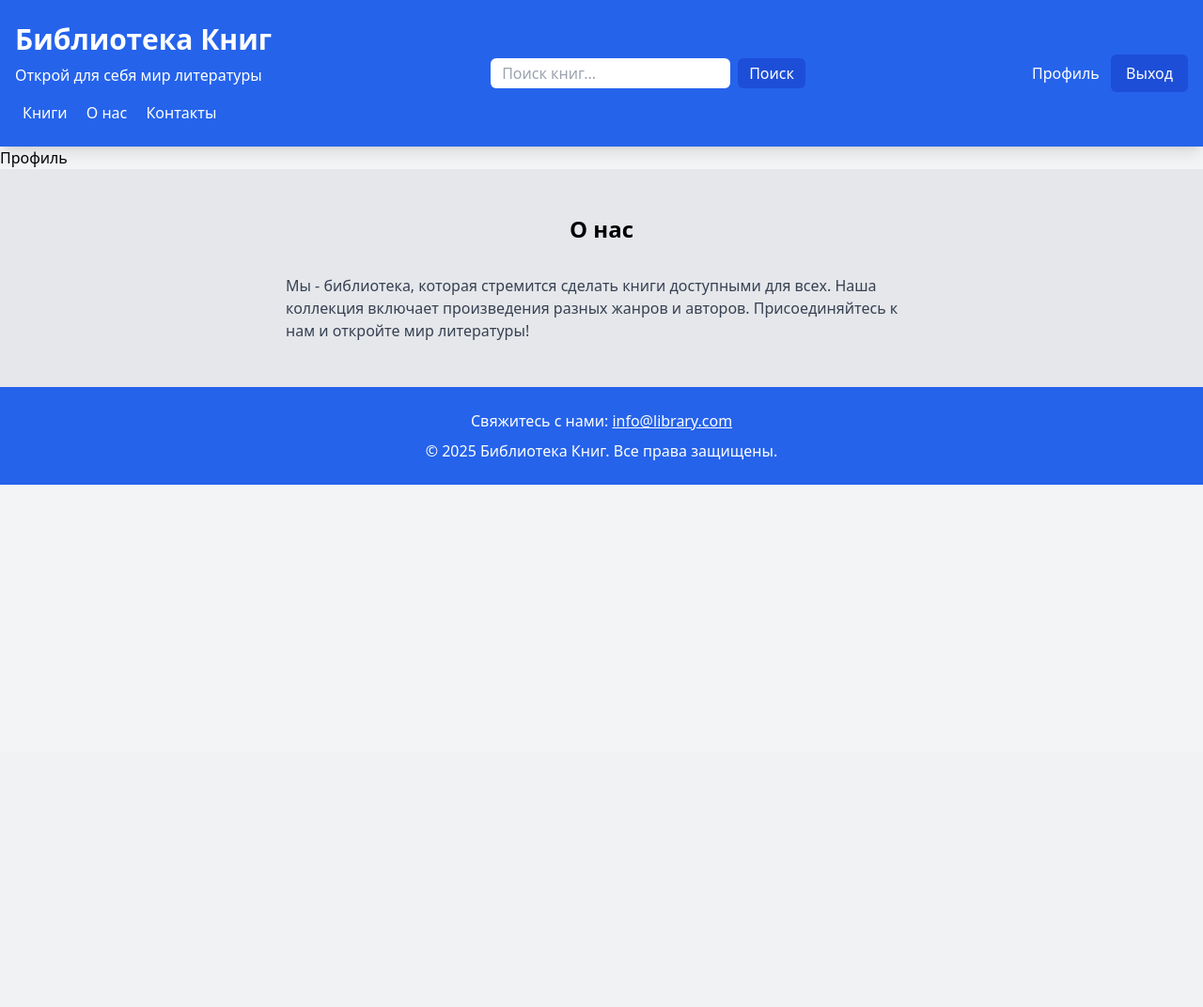
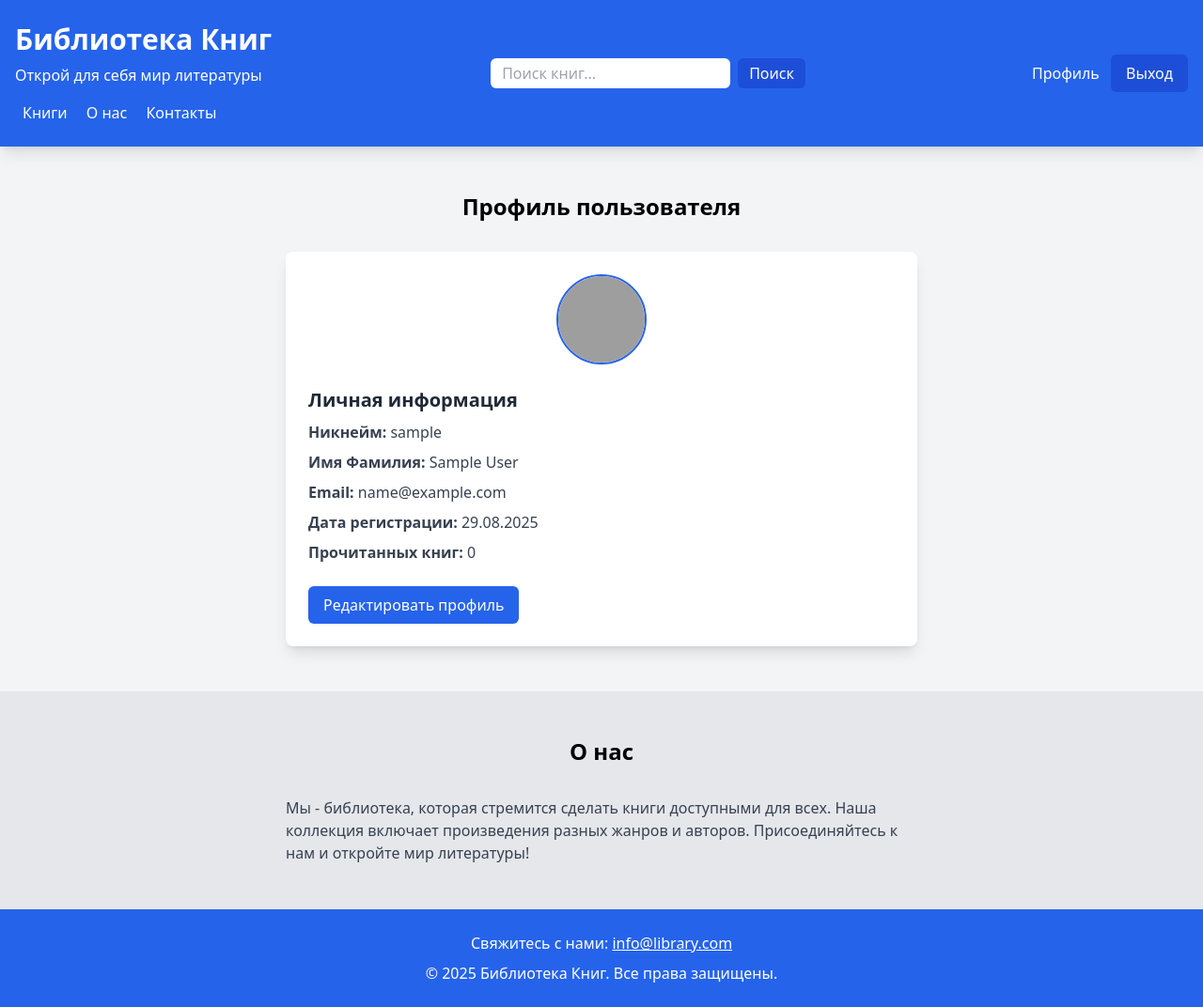
Before and after one commit to SadOnsGit/Library, a Django app: page /user/profile/ in a window 1280 px wide. Shown: the whole page at 94% size. Before the commit the page ends 516 px from the top, so only its background shows below. Run offline with Django 5.2, Linux system fonts and the light colour scheme; the visitor is signed in with stand-in values (Sample User, id 1); some libraries are stand-ins or nearby versions; grey boxes are pictures that could not be loaded.

Commit message:
Add profile

```diff
--- a/library_app/templates/base.html
+++ b/library_app/templates/base.html
@@ -31,7 +31,7 @@
             </div>
             <div>
                 {% if user.is_authenticated %}
-                    <a href="#" class="text-white hover:text-blue-200 mx-2">Профиль</a>
+                    <a href="{% url "user:profile" %}" class="text-white hover:text-blue-200 mx-2">Профиль</a>
                     <form method="post" action="{% url 'users:logout' %}" class="inline">
                         {% csrf_token %}
                         <button type="submit" class="inline-block bg-blue-700 text-white px-4 py-2 rounded-md hover:bg-blue-800 transition duration-300">Выход</button>
--- a/library_app/templates/books/index.html
+++ b/library_app/templates/books/index.html
@@ -1,4 +1,7 @@
 {% extends 'base.html' %}
+{% block title %}
+Книги
+{% endblock %}
 {% block content %}
   <!-- Секция с книгами -->
   <section id="books" class="py-12">
--- a/library_app/templates/users/profile.html
+++ b/library_app/templates/users/profile.html
@@ -5,5 +5,42 @@
 {% endblock %}
 
 {% block content %}
-    Профиль
+    <!-- Секция профиля -->
+    <section class="py-12">
+        <div class="container mx-auto px-4">
+            <h2 class="text-2xl font-bold text-center mb-8">Профиль пользователя</h2>
+            <div class="bg-white shadow-lg rounded-lg p-6 max-w-2xl mx-auto">
+                <div class="flex justify-center mb-6">
+                    {% if user.avatar %}
+                        <img src="#" alt="Аватар пользователя" class="w-24 h-24 rounded-full object-cover border-2 border-blue-600">
+                    {% else %}
+                        <img src="#" alt="Аватар по умолчанию" class="w-24 h-24 rounded-full object-cover border-2 border-blue-600">
+                    {% endif %}
+                </div>
+                <div class="mb-6">
+                    <h3 class="text-xl font-semibold text-gray-800">Личная информация</h3>
+                    <p class="mt-2 text-gray-700"><strong>Никнейм:</strong> {{ user.username }}</p>
+                    <p class="mt-2 text-gray-700"><strong>Имя Фамилия:</strong> {{ user.first_name }} {{ user.last_name }}</p>
+                    <p class="mt-2 text-gray-700"><strong>Email:</strong> {{ user.email }}</p>
+                    <p class="mt-2 text-gray-700"><strong>Дата регистрации:</strong> {{ user.date_joined|date:"d.m.Y" }}</p>
+                    <p class="mt-2 text-gray-700"><strong>Прочитанных книг:</strong> {{ user.count_books }}</p>
+                </div>
+                {% comment %} <div class="mb-6">
+                    <h3 class="text-xl font-semibold text-gray-800">Ваши книги</h3>
+                    {% if user_books %}
+                        <ul class="mt-2 list-disc list-inside text-gray-700">
+                            {% for book in user_books %}
+                                <li>{{ book.title }} - {{ book.author }}</li>
+                            {% endfor %}
+                        </ul>
+                    {% else %}
+                        <p class="mt-2 text-gray-700">У вас пока нет взятых книг.</p>
+                    {% endif %}
+                </div> {% endcomment %}
+                <div>
+                    <a href="#" class="inline-block bg-blue-600 text-white px-4 py-2 rounded-md hover:bg-blue-700 transition duration-300">Редактировать профиль</a>
+                </div>
+            </div>
+        </div>
+    </section>
 {% endblock %}
```
